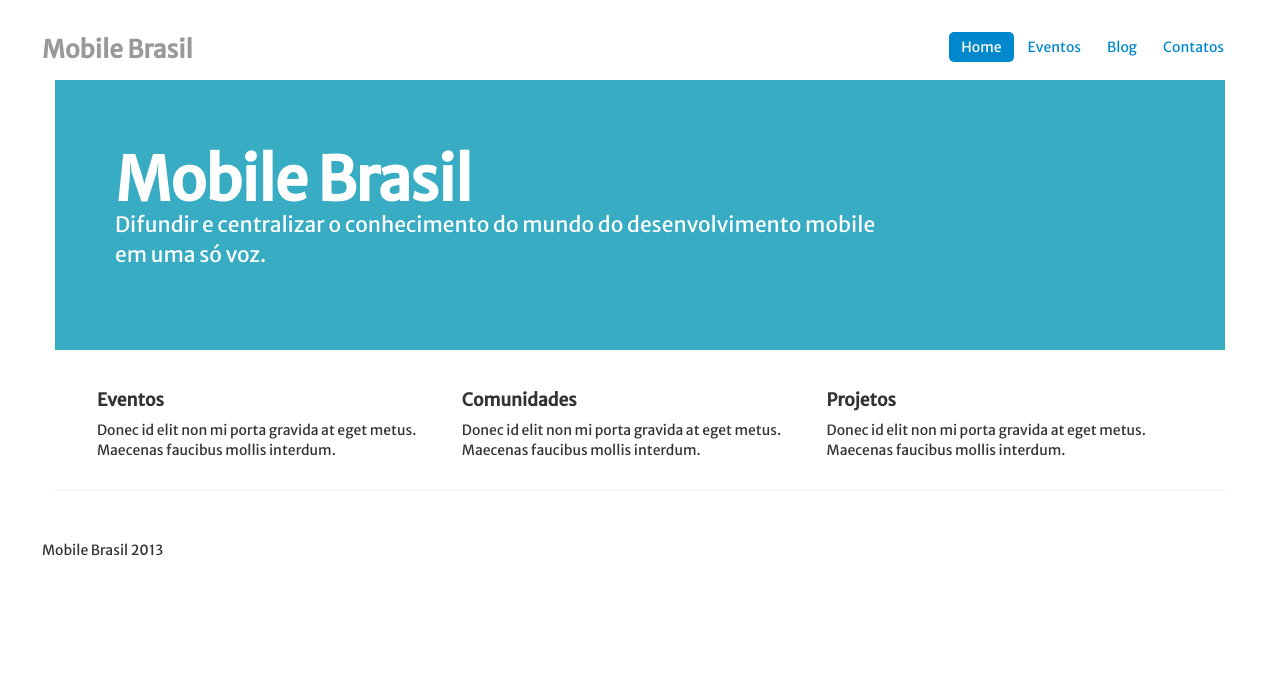
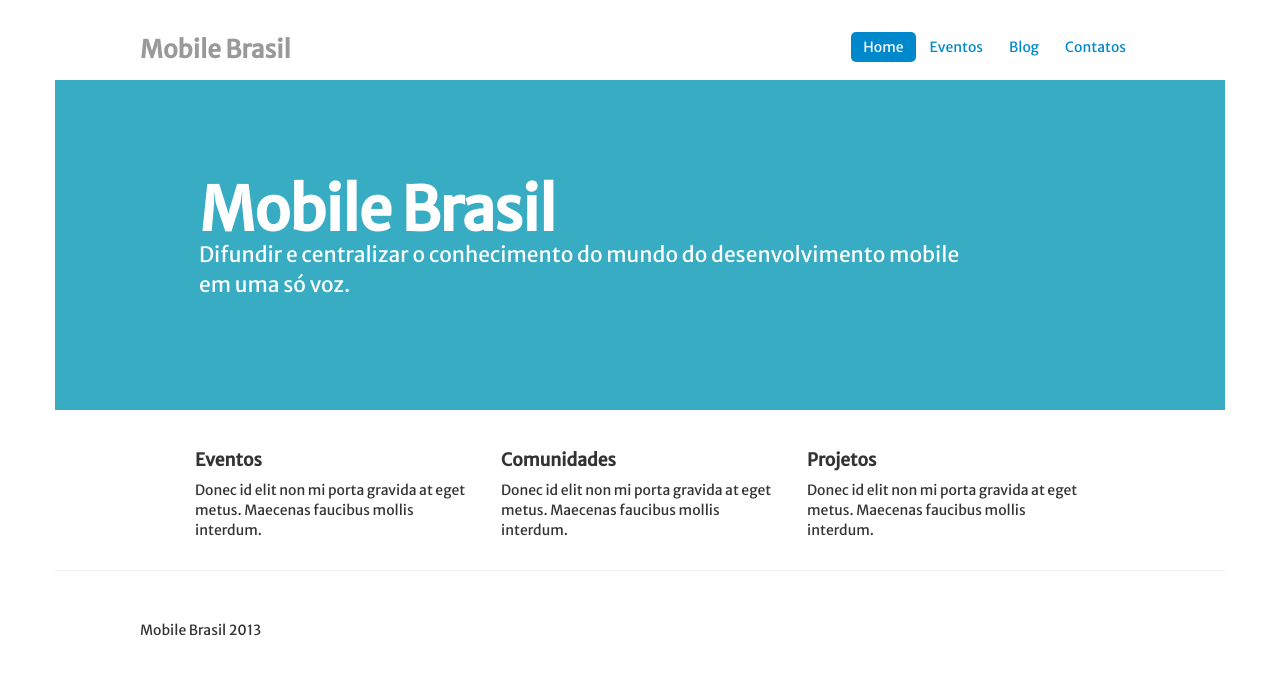
Before and after one commit to mobilebrasil/mobilebrasil.github.com, a plain HTML site: page index.html in a window 1280 px wide. Drawn offline with Linux system fonts and the light colour scheme.

Commit message:
Update default.css

```diff
--- a/assets/css/default.css
+++ b/assets/css/default.css
@@ -6,7 +6,7 @@ body {
 }
 
 .masthead, .main, .footer {
-	padding: 0 3em
+	padding: 0 10em;
 }
 
 .container{
@@ -17,6 +17,7 @@ body {
 	background-color: #37ACC2;
 	color: #FFF;
 	border-radius: 0;
+	padding: 5em 8em;
 }
 
 .main .row article{
@@ -24,5 +25,5 @@ body {
 }
 
 .footer{
-	padding: 2em 3em;
+	padding: 2em 10em;
 }
```
